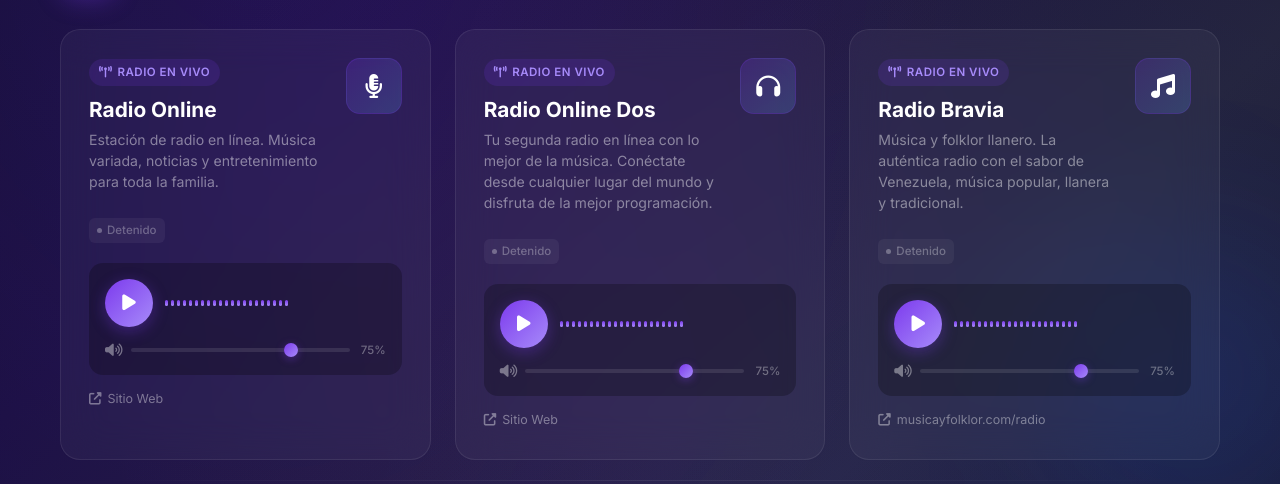
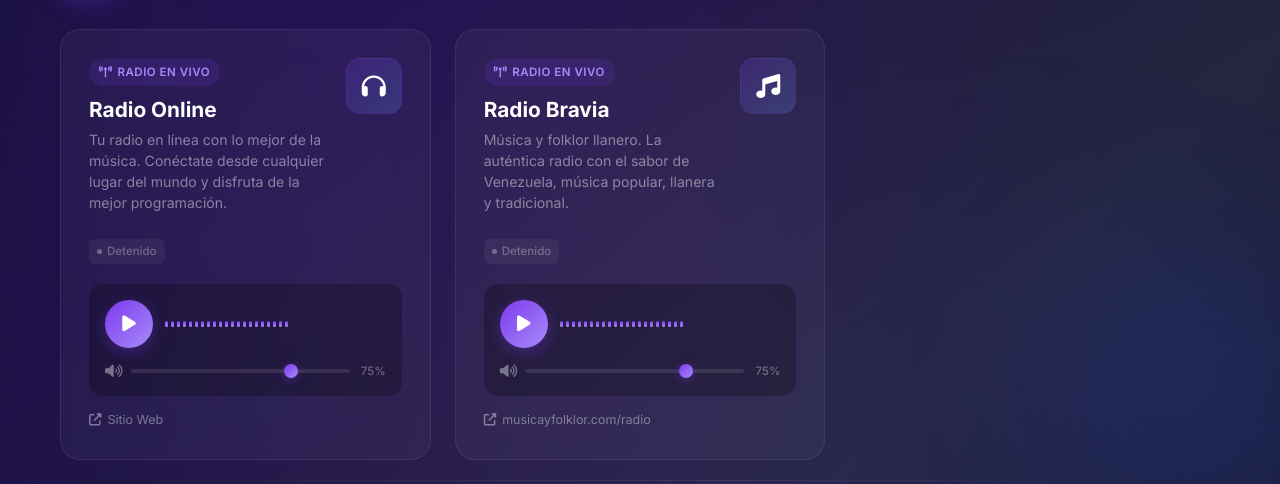
Before and after one commit to bboymak3/meridaunclick, a plain HTML site: page entretenimiento.html in a window 1280 px wide. Shown: the part 468-952 px from the top of the page. Drawn offline with Linux system fonts and the light colour scheme.

Commit message:
Quitar primera radio duplicada de entretenimiento

```diff
--- a/entretenimiento.html
+++ b/entretenimiento.html
@@ -860,13 +860,13 @@
                     <div class="ent-card-info">
                         <div class="ent-card-badge"><i class="fas fa-broadcast-tower"></i> Radio en Vivo</div>
                         <h3 class="ent-card-name">Radio Online</h3>
-                        <p class="ent-card-desc">Estación de radio en línea. Música variada, noticias y entretenimiento para toda la familia.</p>
+                        <p class="ent-card-desc">Tu radio en línea con lo mejor de la música. Conéctate desde cualquier lugar del mundo y disfruta de la mejor programación.</p>
                         <div class="ent-status status-off" id="status-1">
                             <span class="status-dot"></span> Detenido
                         </div>
                     </div>
                     <div class="ent-card-logo logo-radio">
-                        <i class="fas fa-microphone-alt"></i>
+                        <i class="fas fa-headphones"></i>
                     </div>
                 </div>
                 <div class="ent-player">
@@ -891,50 +891,7 @@
                         <span class="ent-volume-val" id="volVal-1">75%</span>
                     </div>
                 </div>
-                <audio id="audio-1" preload="none" src="https://stream.zeno.fm/yrhaua9lw2huv.acc"></audio>
-                <a href="https://impulsabarinas.com" target="_blank" rel="noopener noreferrer" class="ent-radio-link">
-                    <i class="fas fa-external-link-alt"></i> Sitio Web
-                </a>
-            </div>
-
-            <!-- Radio Online Dos -->
-            <div class="ent-radio-card" id="radio-2">
-                <div class="ent-card-top">
-                    <div class="ent-card-info">
-                        <div class="ent-card-badge"><i class="fas fa-broadcast-tower"></i> Radio en Vivo</div>
-                        <h3 class="ent-card-name">Radio Online Dos</h3>
-                        <p class="ent-card-desc">Tu segunda radio en línea con lo mejor de la música. Conéctate desde cualquier lugar del mundo y disfruta de la mejor programación.</p>
-                        <div class="ent-status status-off" id="status-2">
-                            <span class="status-dot"></span> Detenido
-                        </div>
-                    </div>
-                    <div class="ent-card-logo logo-radio">
-                        <i class="fas fa-headphones"></i>
-                    </div>
-                </div>
-                <div class="ent-player">
-                    <div class="ent-player-row">
-                        <button class="ent-play-btn" onclick="toggleRadio(2)" id="playBtn-2" aria-label="Reproducir Radio Online Dos">
-                            <i class="fas fa-play play-icon"></i>
-                            <i class="fas fa-pause pause-icon"></i>
-                        </button>
-                        <div class="ent-sound-wave">
-                            <div class="bar"></div><div class="bar"></div><div class="bar"></div>
-                            <div class="bar"></div><div class="bar"></div><div class="bar"></div>
-                            <div class="bar"></div><div class="bar"></div><div class="bar"></div>
-                            <div class="bar"></div><div class="bar"></div><div class="bar"></div>
-                            <div class="bar"></div><div class="bar"></div><div class="bar"></div>
-                            <div class="bar"></div><div class="bar"></div><div class="bar"></div>
-                            <div class="bar"></div><div class="bar"></div><div class="bar"></div>
-                        </div>
-                    </div>
-                    <div class="ent-volume-wrap">
-                        <i class="fas fa-volume-up ent-volume-icon" id="volIcon-2"></i>
-                        <input type="range" class="ent-volume-slider" id="volume-2" min="0" max="100" value="75" oninput="setVolume(2, this.value)">
-                        <span class="ent-volume-val" id="volVal-2">75%</span>
-                    </div>
-                </div>
-                <audio id="audio-2" preload="none" src="https://link.zeno.fm/5psfed1ojv4vv"></audio>
+                <audio id="audio-1" preload="none" src="https://link.zeno.fm/5psfed1ojv4vv"></audio>
                 <a href="https://radioimpulsa.online" target="_blank" rel="noopener noreferrer" class="ent-radio-link">
                     <i class="fas fa-external-link-alt"></i> Sitio Web
                 </a>
```
